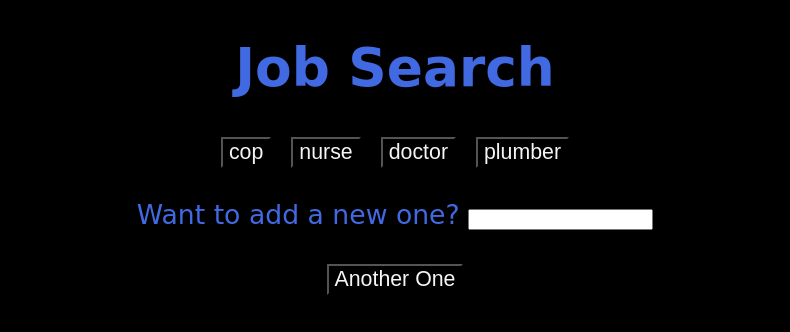
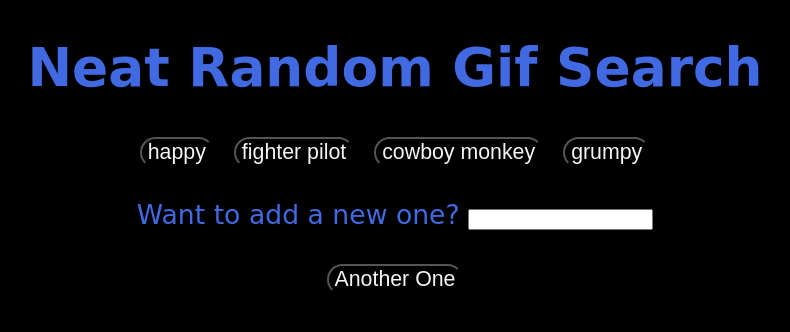
Before and after one commit to ramonb621/Giphy-Assignment, a plain HTML site: page index.html in a window 1280 px wide. Shown: the whole page, without its empty margins (245-1035 px from the left). Drawn offline with nearby package versions, Linux system fonts and the light colour scheme; a web font is replaced by a local one.

Commit message:
update html h1

```diff
--- a/assets/app.js
+++ b/assets/app.js
@@ -1,5 +1,5 @@
 
-var vocations = ["cop", "nurse", "doctor", "plumber"];
+var vocations = ["happy", "fighter pilot", "cowboy monkey", "grumpy"];
 var search = "";
 var a;
 
--- a/assets/style.css
+++ b/assets/style.css
@@ -13,7 +13,8 @@ body{
     font-family: 'Darker Grotesque', sans-serif;
     font-size: 16pt;
     margin:0 10px;
+    border-radius: 25px;
 }
 .gif{
-    border: solid white;
+    border: solid 2px white;
 }
--- a/index.html
+++ b/index.html
@@ -14,7 +14,7 @@
 <body>
   <div class="container">
 
-    <h1>Job Search</h1>
+    <h1>Neat Random Gif Search</h1>
 
     <div id="buttons"></div><br>
 
@@ -29,7 +29,7 @@
         <br><br>
 
         <input id="add-search" type="submit" value="Another One">
-      </form>
+      </form><br>
 
 
 
```
